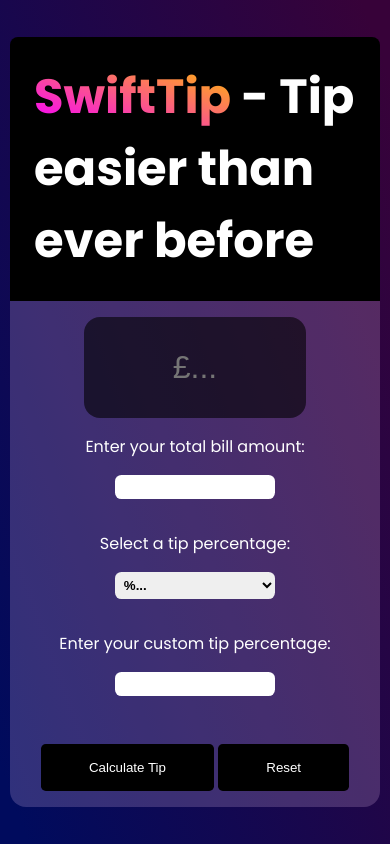
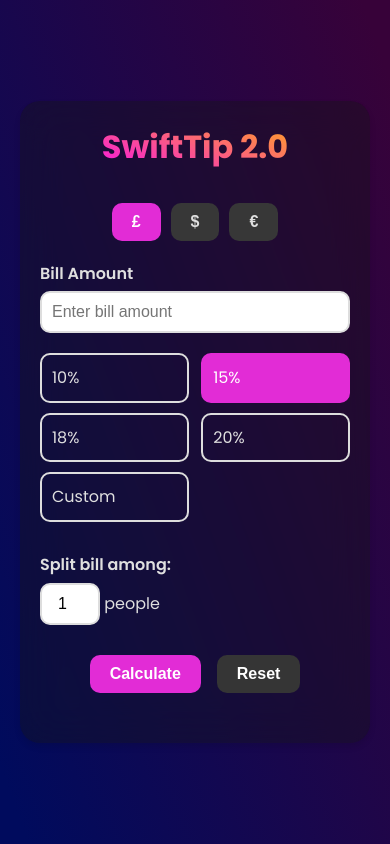
Before and after one commit to cristiancarter/SwiftTip, a plain HTML site: page index.html in a window 390 px wide. Both pictures are taken after a click on the button "Reset". Drawn offline with nearby package versions, Linux system fonts and the light colour scheme.

Commit message:
1.2.0
- Added split the bill feature
- Made fully responsive

```diff
--- a/index.html
+++ b/index.html
@@ -1,46 +1,48 @@
 <!DOCTYPE html>
 <html lang="en">
-
 <head>
     <meta charset="UTF-8">
     <meta name="viewport" content="width=device-width, initial-scale=1.0">
-    <title>SwiftTip</title>
+    <title>SwiftTip 2.0 - Modern Tipping Calculator</title>
     <link rel="shortcut icon" href="assets/favicon.ico" type="image/x-icon">
     <link rel="stylesheet" href="style.css">
     <script src="script.js" defer></script>
+    <script src="https://cdnjs.cloudflare.com/ajax/libs/gsap/3.11.4/gsap.min.js"></script>
 </head>
+<body>
+    <div class="container">
+        <h1>SwiftTip 2.0</h1>
+        <div class="currency-toggle">
+            <button id="currency-gbp" class="active">£</button>
+            <button id="currency-usd">$</button>
+            <button id="currency-eur">€</button>
+        </div>
+        <div class="input-group">
+            <label for="bill-amount">Bill Amount</label>
+            <input type="number" id="bill-amount" placeholder="Enter bill amount" min="0" step="0.01">
+        </div>
+        <div class="tip-options">
+            <div class="tip-option" data-tip="10">10%</div>
+            <div class="tip-option" data-tip="15">15%</div>
+            <div class="tip-option" data-tip="18">18%</div>
+            <div class="tip-option" data-tip="20">20%</div>
+            <div class="tip-option" data-tip="custom">Custom</div>
+        </div>
+        <div class="input-group" id="custom-tip-group" style="display: none;">
+            <label for="custom-tip">Custom Tip %</label>
+            <input type="number" id="custom-tip" placeholder="Enter custom tip %" min="0" max="100">
+        </div>
+        <div class="split-bill">
+            <label for="people">Split bill among: </label>
+            <input type="number" id="people" value="1" min="1" max="100">
+            <span>people</span>
+        </div>
+        <div class="btn-group">
+            <button id="calculate-btn">Calculate</button>
+            <button id="reset-btn">Reset</button>
+        </div>
+        <div id="result"></div>
+    </div>
 
-<body>
-    <main class="container">
-        <div class="app">
-            <h1><span class="gradient">SwiftTip</span> - Tip easier than ever before</h1>
-            <div class="appContainer">
-                <input type="" id="input" readonly placeholder="£..." class="input" draggable="false">
-                <div class="input-container">
-                    <label for="amount">Enter your total bill amount:</label>
-                    <input type="number" id="amount" required min="1" class="input">
-                </div>
-                <div class="input-container">
-                    <label for="percentage">Select a tip percentage:</label>
-                    <select id="percentage" required">
-                        <option value="0">%...</option>
-                        <option value="0.05">5%</option>
-                        <option value="0.10">10%</option>
-                        <option value="0.15">15%</option>
-                        <option value="0.20">20%</option>
-                        <option value="0.25">25%</option>
-                    </select>
-                </div>
-                <div class="input-container">
-                    <label for="custom-tip">Enter your custom tip percentage:</label>
-                    <input type="number" id="custom-tip" min="0" max="100" class="input">
-                </div>
-                <div class="button-container">
-                    <button accesskey="enter" id="calculate-btn" type="button">Calculate Tip</button>
-                    <button id="reset-btn" type="button">Reset</button>
-                </div>
-            </div>
-        </div>
-    </main>
 </body>
 </html>
--- a/script.js
+++ b/script.js
@@ -1,48 +1,96 @@
-const input = document.getElementById("input");
-let billAmount = document.getElementById("amount");
-let customTip = document.getElementById("custom-tip");
-const resetBtn = document.getElementById("reset-btn");
-const calculateBtn = document.getElementById("calculate-btn");
-const percentageDrop = document.getElementById("percentage");
+const billAmount = document.getElementById('bill-amount');
+const customTip = document.getElementById('custom-tip');
+const customTipGroup = document.getElementById('custom-tip-group');
+const resetBtn = document.getElementById('reset-btn');
+const calculateBtn = document.getElementById('calculate-btn');
+const result = document.getElementById('result');
+const tipOptions = document.querySelectorAll('.tip-option');
+const peopleInput = document.getElementById('people');
+const currencyButtons = document.querySelectorAll('.currency-toggle button');
 
-resetBtn.addEventListener("click", function () {
-  input.value = "";
-  customTip.value = "";
-  billAmount.value = "";
-  percentageDrop.value = 0;
+let selectedTip = 15;
+let selectedCurrency = '£';
+
+tipOptions.forEach(option => {
+    option.addEventListener('click', () => {
+        tipOptions.forEach(opt => opt.classList.remove('active'));
+        option.classList.add('active');
+        if (option.dataset.tip === 'custom') {
+            customTipGroup.style.display = 'block';
+            selectedTip = parseFloat(customTip.value) || 0;
+        } else {
+            customTipGroup.style.display = 'none';
+            selectedTip = parseFloat(option.dataset.tip);
+        }
+    });
 });
 
-calculateBtn.addEventListener("click", function () {
-  const amount = parseFloat(billAmount.value);
+customTip.addEventListener('input', () => {
+    selectedTip = parseFloat(customTip.value) || 0;
+});
 
-  if (isNaN(amount) || amount <= 0) {
-    input.value = "Please provide a valid amount";
+currencyButtons.forEach(button => {
+    button.addEventListener('click', () => {
+        currencyButtons.forEach(btn => btn.classList.remove('active'));
+        button.classList.add('active');
+        selectedCurrency = button.textContent;
+        calculateTip();
+    });
+});
+
+calculateBtn.addEventListener('click', calculateTip);
+resetBtn.addEventListener('click', resetCalculator);
+
+function calculateTip() {
+    const bill = parseFloat(billAmount.value);
+    const people = parseInt(peopleInput.value) || 1;
+
+    if (isNaN(bill) || bill <= 0) {
+        result.textContent = 'Please enter a valid bill amount';
         return;
     }
 
-  const percentage = parseFloat(percentageDrop.value);
-  const customTipValue = parseFloat(customTip.value) / 100;
+    const tipAmount = (bill * selectedTip) / 100;
+    const totalAmount = bill + tipAmount;
+    const perPersonAmount = totalAmount / people;
 
-  let tipAmount;
+    result.innerHTML = `
+        Tip: ${selectedCurrency}${tipAmount.toFixed(2)}<br>
+        Total: ${selectedCurrency}${totalAmount.toFixed(2)}<br>
+        Per Person: ${selectedCurrency}${perPersonAmount.toFixed(2)}
+    `;
 
-  if (customTip.value && customTipValue > 0) {
-    tipAmount = (amount * customTipValue).toFixed(2);
-    percentageDrop.value = 0;
-  } else {
-    tipAmount = (amount * percentage).toFixed(2);
-    customTip.value = "";
+    animateResult();
 }
 
-  input.value = `£${tipAmount}`;
+function resetCalculator() {
+    billAmount.value = '';
+    customTip.value = '';
+    peopleInput.value = '1';
+    result.textContent = '';
+    tipOptions.forEach(opt => opt.classList.remove('active'));
+    tipOptions[1].classList.add('active');
+    selectedTip = 15;
+    customTipGroup.style.display = 'none';
+}
+
+function animateResult() {
+    gsap.from("#result", {
+        duration: 0.5,
+        opacity: 0,
+        y: 20,
+        ease: "power2.out"
     });
+}
 
-document.addEventListener("keydown", function (event) {
-  if (event.key === "Enter") {
-    calculateBtn.click();
+
+tipOptions[1].classList.add('active');
+
+
+document.addEventListener('keydown', (event) => {
+    if (event.key === 'Enter') {
+        calculateTip();
+    } else if (event.key === 'r' || event.key === 'R') {
+        resetCalculator();
     }
 });
-document.addEventListener("keydown", function (event) {
-  if (event.key == "R" || event.key === "r") {
-    resetBtn.click();
-  }
-});
--- a/style.css
+++ b/style.css
@@ -1,116 +1,179 @@
 @import url("https://fonts.googleapis.com/css2?family=Poppins:ital,wght@0,100;0,200;0,300;0,400;0,500;0,600;0,700;0,800;0,900&display=swap");
 
-/* Universal Styles */
+:root {
+  --primary-color: #e22cd6;
+  --secondary-color: #92f396;
+  --background-color: #292929;
+  --text-color: #dfdfdf;
+  --input-bg: #fff;
+  --card-bg: #4d4d4d;
+  --shadow: 0 4px 6px rgba(0, 0, 0, 0.1);
+}
+
 * {
   margin: 0;
   padding: 0;
   box-sizing: border-box;
 }
 
-html {
-  scroll-behavior: smooth;
+body {
+  font-family: 'Poppins', sans-serif;
+  background: linear-gradient(250deg, rgb(55, 2, 57) 4%, rgb(0, 11, 93) 96%);
+  color: var(--text-color);
+  line-height: 1.6;
+  display: flex;
+  justify-content: center;
+  align-items: center;
+  min-height: 100vh;
+  padding: 20px;
+  height: 100vh;
 }
 
-body {
-  font-family: "Poppins", sans-serif, arial;
-  height: 100vh;
-  color: white;
+.container {
+  max-width: 500px;
+  width: 100%;
+  background-color: rgba(23, 23, 23, 0.371);
+  backdrop-filter: blur(20px);
+  border-radius: 20px;
+  padding: 30px;
+  box-shadow: var(--shadow);
 }
 
 h1 {
-  font-size: 3rem;
-  background-color: black;
-  padding: 1.5rem;
-  border: none;
-  border-radius: 0.5rem 0.5rem 0rem 0rem;
-}
-
-.gradient {
+  text-align: center;
+  margin-bottom: 30px;
+  font-size: 2.5rem;
   background: -webkit-linear-gradient(250deg, rgb(255, 184, 6) 4%, rgb(247, 0, 255) 96%);
   background-clip: text;
   -webkit-background-clip: text;
   -webkit-text-fill-color: transparent;
 }
 
-/* Container Styles */
-.container {
-  width: 100%;
-  min-height: 100vh;
-  padding: 0.625rem;
-  background: linear-gradient(250deg, rgb(55, 2, 57) 4%, rgb(0, 11, 93) 96%);
-  display: flex;
-  justify-content: center;
-  align-items: center;
+.input-group {
+  margin-bottom: 20px;
 }
 
-.appContainer {
-    height: 60vh;
-    width: 100%;
-    background-color: rgba(254, 213, 255, 0.188);
-    border-radius: 0rem 0rem 1rem 1rem;
-    display: flex;
-    flex-direction: column;
-    justify-content: center;
-    align-items: center;
-}
-
-.input-container {
-    width: 100%;
-    display: flex;
-    flex-direction: column;
-    gap: 1rem;
-    justify-content: center;
-    align-items: center;
-    padding: 1rem;
-}
-
-.input-container input {
-    padding: 0.3rem;
-    width: 10rem;
-    outline: none;
-    background-color: rgb(255, 255, 255);
-    border: none;
-    border-radius: 0.4rem;
+label {
+  display: block;
+  margin-bottom: 5px;
   font-weight: 600;
 }
 
-.input-container select {
-    width: 10rem;
-    border: none;
-    padding: 0.3rem;
-    border-radius: 0.4rem;
+input, select {
+  width: 100%;
+  padding: 10px;
+  border: 2px solid #ddd;
+  border-radius: 10px;
+  font-size: 16px;
+  transition: border-color 0.3s ease;
+}
+
+input:focus, select:focus {
   outline: none;
-    font-weight: 600;
+  border-color: var(--primary-color);
+}
+
+.btn-group {
+  display: flex;
+  justify-content: center;
+  gap: 1rem;
+  margin-top: 30px;
 }
 
 button {
-    padding: 1rem 3rem;
+  padding: 10px 20px;
   border: none;
-    background-color: black;
-    color: white;
+  border-radius: 10px;
+  font-size: 16px;
+  font-weight: 600;
   cursor: pointer;
-    border-radius: 0.3rem;
-    transition: all 0.3s ease-in-out;
+  transition: transform 0.3s ease, box-shadow 0.3s ease;
 }
 
 button:hover {
-    background-color: rgba(255, 255, 255, 0.188);
-    color: rgb(255, 255, 255);
+  transform: translateY(-2px);
+  box-shadow: 0 4px 8px rgba(0, 0, 0, 0.2);
 }
 
-.button-container {
-    margin-top: 2rem;
+#calculate-btn {
+  background-color: var(--primary-color);
+  color: white;
 }
 
-#input {
-    width: 60%;
-    padding: 2rem;
-    background-color: rgba(0, 0, 0, 0.594);
-    border: none;
-    border-radius: 1rem;
+#reset-btn {
+  background-color: #353535;
   color: white;
+}
+
+#result {
+  margin-top: 30px;
   text-align: center;
+  font-size: 20px;
+  font-weight: 400;
+  color: var(--secondary-color);
+}
+
+.tip-options {
+  display: flex;
+  justify-content: space-between;
+  margin-bottom: 20px;
+}
+
+.tip-option {
+  padding: 10px;
+  border: 2px solid #ddd;
+  border-radius: 10px;
+  cursor: pointer;
+  transition: background-color 0.3s ease, color 0.3s ease;
+}
+
+.tip-option.active {
+  background-color: var(--primary-color);
+  color: white;
+  border-color: var(--primary-color);
+}
+
+.split-bill {
+  margin-top: 20px;
+}
+
+#people {
+  width: 60px;
+  text-align: center;
+}
+
+.currency-toggle {
+  display: flex;
+  justify-content: center;
+  margin-bottom: 20px;
+}
+
+.currency-toggle button {
+  background-color: #373737;
+  color: var(--text-color);
+  margin: 0 5px;
+}
+
+.currency-toggle button.active {
+  background-color: var(--primary-color);
+  color: white;
+}
+
+@media (max-width: 500px) {
+  .container {
+      padding: 20px;
+  }
+
+  h1 {
       font-size: 2rem;
-    cursor: default;
-    outline: none;
   }
+
+  .tip-options {
+      flex-wrap: wrap;
+  }
+
+  .tip-option {
+      flex: 0 0 48%;
+      margin-bottom: 10px;
+  }
+}
```
Lines whose indentation alone changed are shown as unchanged.
